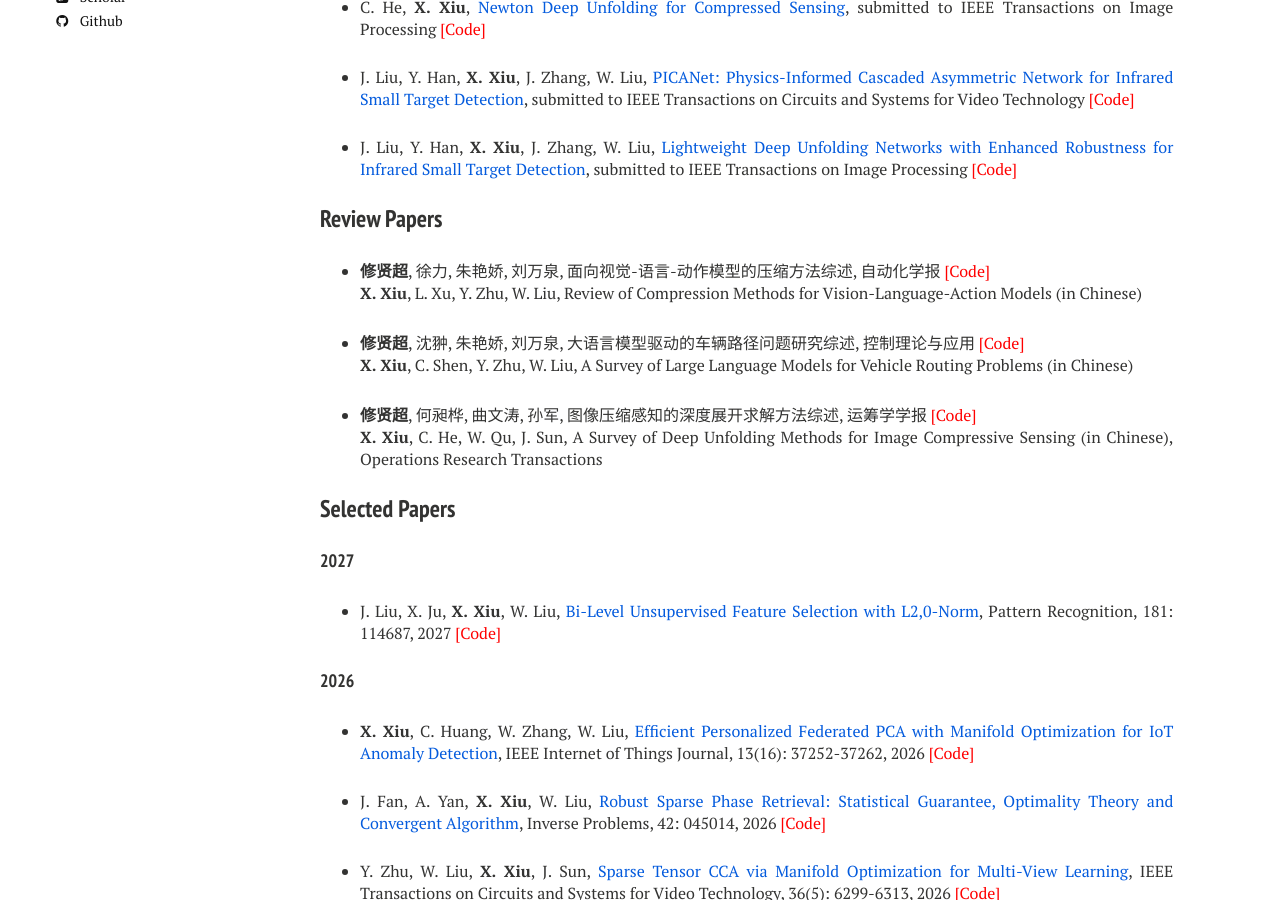
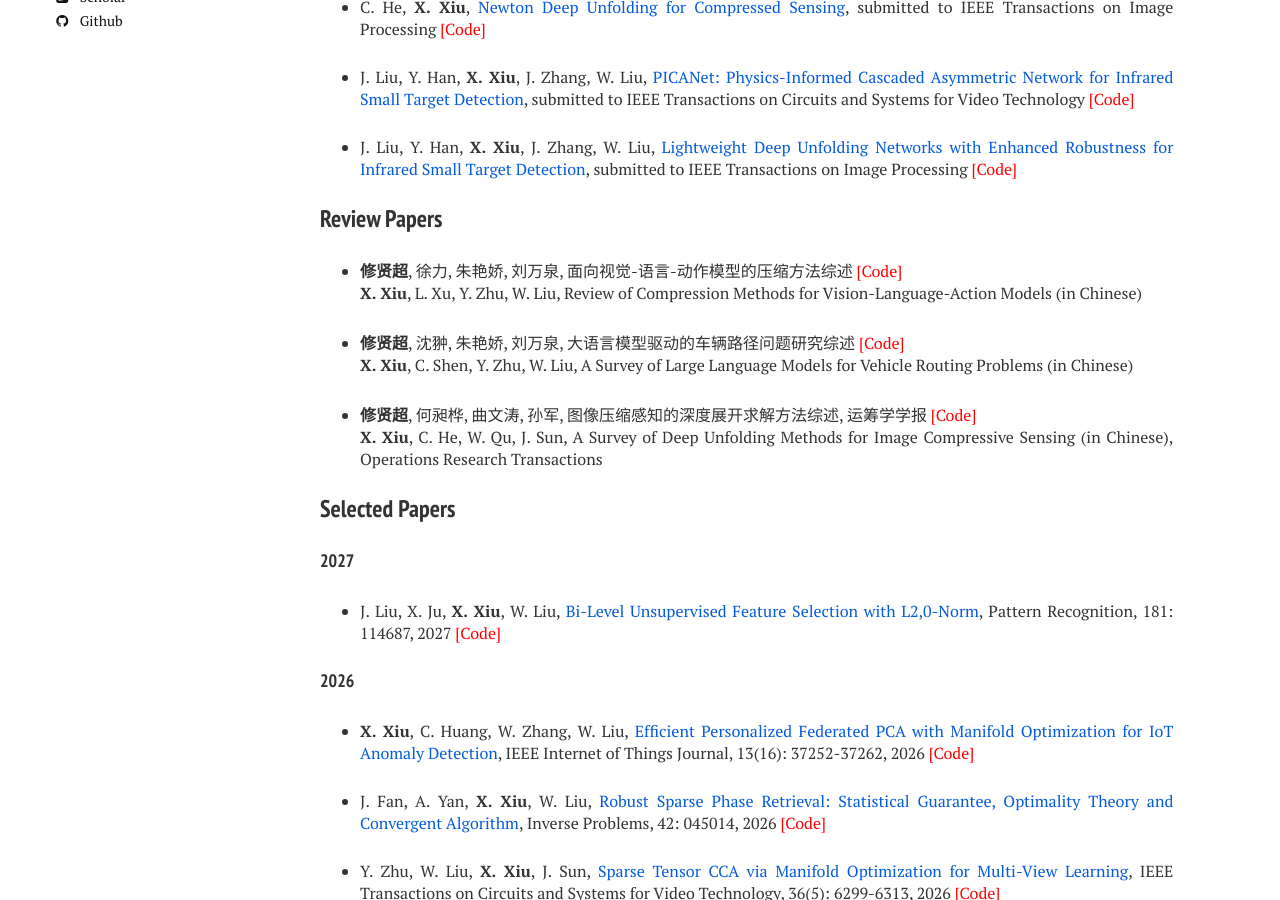
Before and after one commit to xianchaoxiu/xianchaoxiu.github.io, a Jekyll site: the page built from publications/index.md, in a window 1280 px wide and 900 px high, scrolled down 320 px. Built offline with Jekyll 4.4.1, drawn with Linux system fonts in a browser that asks for light colours; nearby versions of some CDN libraries.

Commit message:
Update index.md

```diff
--- a/publications/index.md
+++ b/publications/index.md
@@ -25,10 +25,10 @@ share: false
 
 ### Review Papers
 
-* <b>修贤超</b>, 徐力, 朱艳娇, 刘万泉, 面向视觉-语言-动作模型的压缩方法综述, 自动化学报  <a href="https://github.com/xianchaoxiu/COM4VLA" class="textlink" target="_blank" style="color: red;">[Code]</a> <br>
+* <b>修贤超</b>, 徐力, 朱艳娇, 刘万泉, 面向视觉-语言-动作模型的压缩方法综述  <a href="https://github.com/xianchaoxiu/COM4VLA" class="textlink" target="_blank" style="color: red;">[Code]</a> <br>
 <b>X. Xiu</b>, L. Xu, Y. Zhu, W. Liu, Review of Compression Methods for Vision-Language-Action Models (in Chinese)
 
-* <b>修贤超</b>, 沈翀, 朱艳娇, 刘万泉, 大语言模型驱动的车辆路径问题研究综述, 控制理论与应用  <a href="https://github.com/xianchaoxiu/LLM4VRP" class="textlink" target="_blank" style="color: red;">[Code]</a> <br>
+* <b>修贤超</b>, 沈翀, 朱艳娇, 刘万泉, 大语言模型驱动的车辆路径问题研究综述  <a href="https://github.com/xianchaoxiu/LLM4VRP" class="textlink" target="_blank" style="color: red;">[Code]</a> <br>
 <b>X. Xiu</b>, C. Shen, Y. Zhu, W. Liu, A Survey of Large Language Models for Vehicle Routing Problems (in Chinese)
 
 * <b>修贤超</b>, 何昶桦, 曲文涛, 孙军, 图像压缩感知的深度展开求解方法综述, 运筹学学报  <a href="https://github.com/xianchaoxiu/DU4ICS" class="textlink" target="_blank" style="color: red;">[Code]</a>  <br>
```
